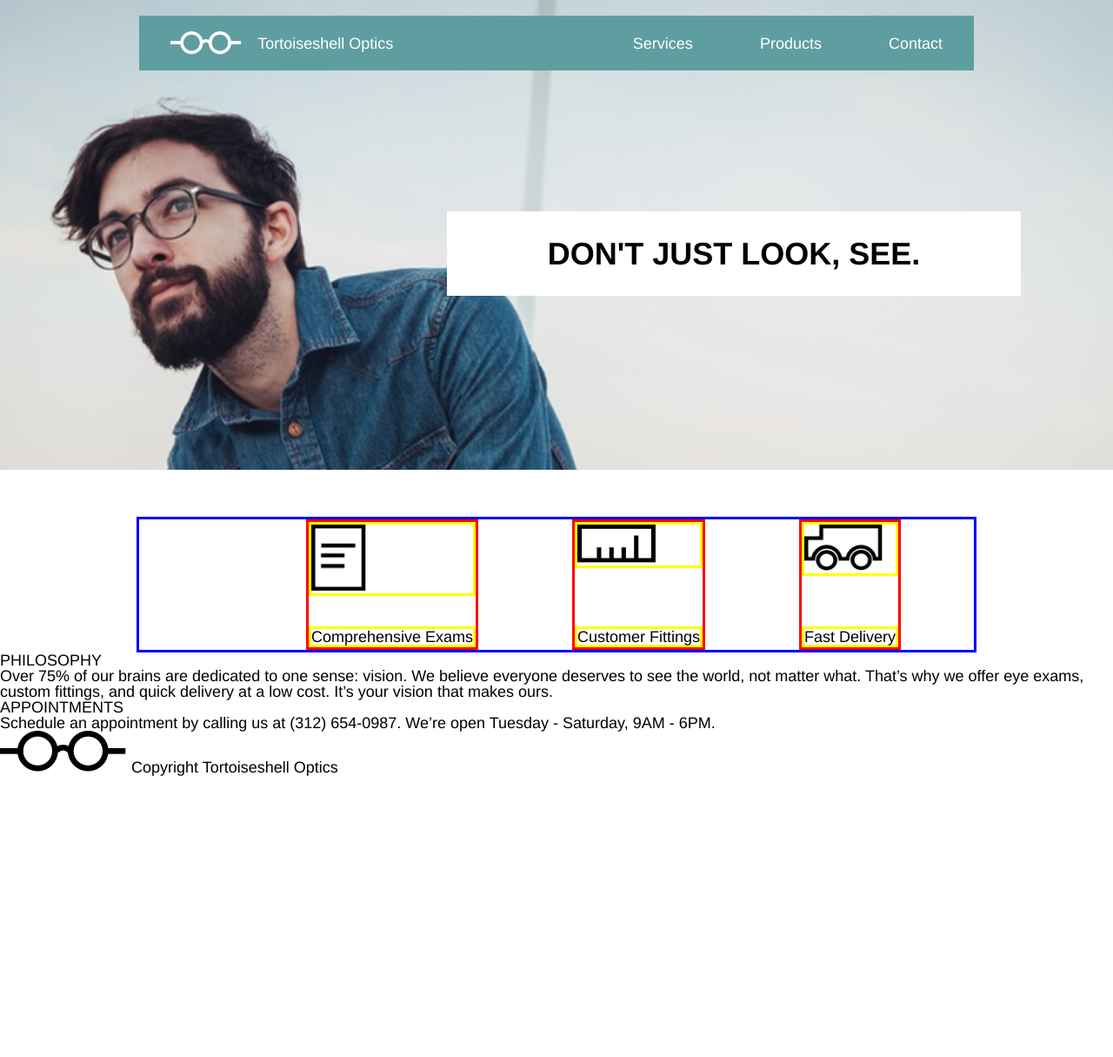
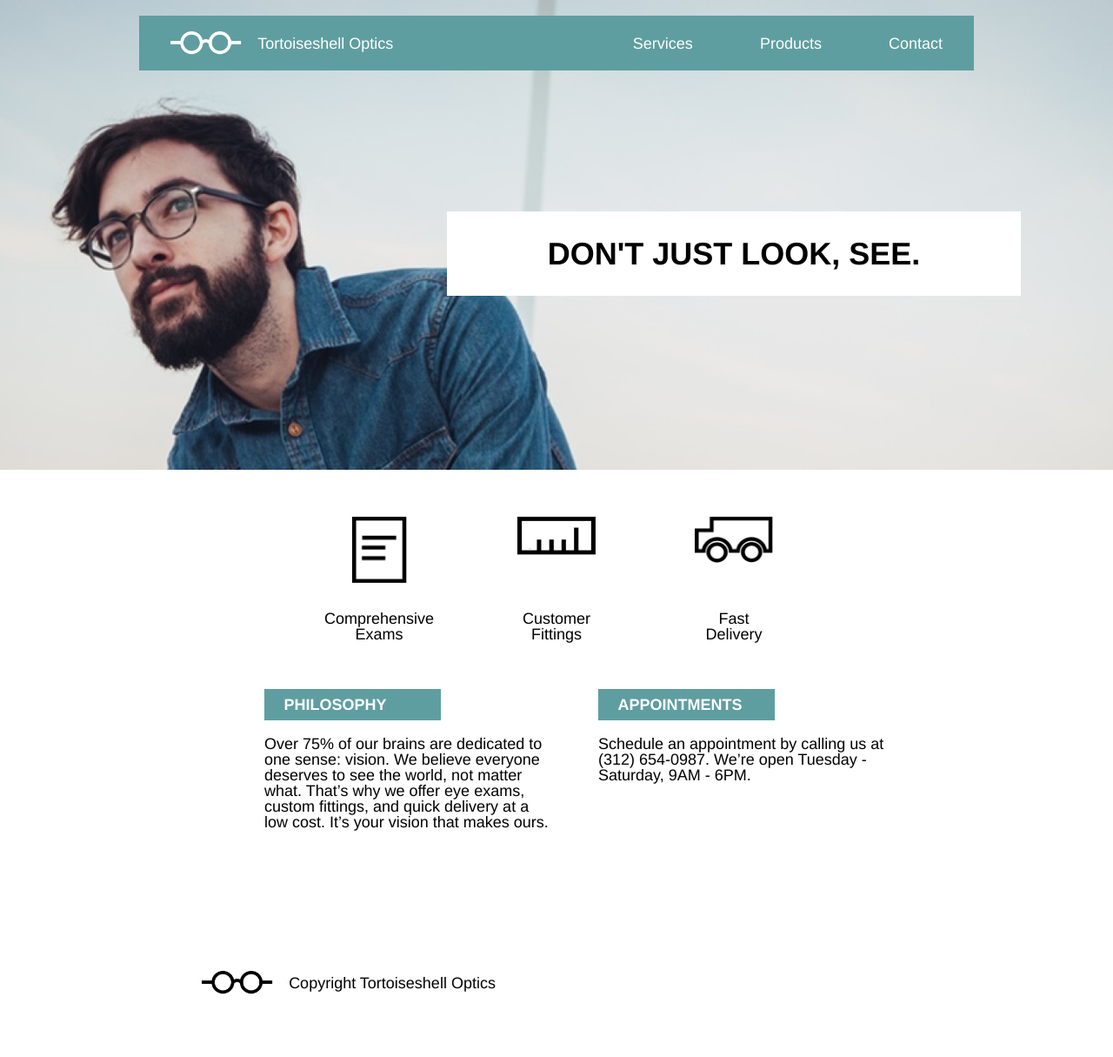
Before and after one commit to JessDsouza95/Tortoiseshell-Optics, a plain HTML site: page index.html in a window 1280 px wide. Shown: the whole page at 87% size. Before the commit the page ends 892 px from the top, so only its background shows below. Drawn offline with Linux system fonts and the light colour scheme.

Commit message:
Desktop version completion

```diff
--- a/index.html
+++ b/index.html
@@ -50,11 +50,11 @@
                 </div>
             </div>
             <div class="bottom-main">
-                <div>
+                <div class="bottom-main-content">
                     <Span>PHILOSOPHY</SPAN>
                     <p>Over 75% of our brains are dedicated to one sense: vision. We believe everyone deserves to see the world, not matter what. That’s why we offer eye exams, custom fittings, and quick delivery at a low cost. It’s your vision that makes ours.</p>
                 </div>
-                <div>
+                <div class="bottom-main-content">
                     <span>APPOINTMENTS</span>
                     <p>Schedule an appointment by calling us at (312) 654-0987. We’re open Tuesday - Saturday, 9AM - 6PM.</p>
                 </div>
@@ -62,7 +62,7 @@
         </main>
         <footer>
             <div class=footer>
-                <div>
+                <div class="footer-content">
                     <img src="./resources/images/logo-black.png"/>
                     <span>Copyright Tortoiseshell Optics</span>
                 </div>
--- a/resources/css/style.css
+++ b/resources/css/style.css
@@ -1,11 +1,18 @@
 /*BASE STYLES*/
 html {
   font-size: 18px;
-  line-height: 1.4rem;
+  line-height: 1.4;
   font-family: Helvetica;
   box-sizing: border-box;
 }
-
+body {
+  display: flex;
+  flex-direction: column;
+  height: 100vh;
+}
+main {
+  flex: 1;
+}
 
 
 /*Header*/
@@ -61,33 +68,72 @@ padding-right: 2rem;
 
 /*Main*/
 .top-main {
+  display: flex;
   width: 960px;
   margin: auto;
+  justify-content: center;
   margin-top: 3rem;
-  border: 3px solid blue;
-  display: flex;
-  justify-content: center;
 }
 .top-main-content {
   display: flex;
   flex-direction: column;
-  border: 3px solid red;
+  justify-content: space-between;
   height: 8rem;
-  justify-content: space-between;
-  margin-left: 6rem;
+  align-items: center;
+  width: 10%;
+  margin-left: 3rem;
+  margin-right: 3rem;
 }
-
 .ruler,
 .truck {
   width: 5rem;
-  height: auto;
 }
 .paper {
   width: 3.5rem;
-  height: auto;
+}
+.top-main-content span{
+  text-align: center;
 }
 
-.top-main-content div,
-.top-main-content span {
-  border: 3px solid yellow;
+.bottom-main {
+  width: 960px;
+  margin: auto;
+  display: flex;
+  margin-top: 3rem;
+  height: auto;
+  justify-content: center;
 }
+.bottom-main-content {
+  display: flex;
+  flex-direction: column;
+  width: 35%;
+  margin-left: 5%;
+  margin-bottom: 5rem;
+}
+
+.bottom-main-content span{
+  width: 10rem;
+  background-color: cadetblue;
+  padding: 0.5rem 0rem 0.5rem 1.25rem;
+  color: white;
+  font-size: 1rem;
+  font-weight: bold;
+  margin-bottom: 1rem;
+}
+
+/*Footer*/
+.footer {
+  width: 960px;
+  margin: auto;
+  padding-top: 4rem;
+  padding-bottom: 4rem;
+}
+.footer-content {
+  display: flex;
+  align-items: center;
+}
+.footer-content img {
+  height: 1.5rem;
+  padding-left: 4rem;
+  padding-right: 1rem;
+}
```
